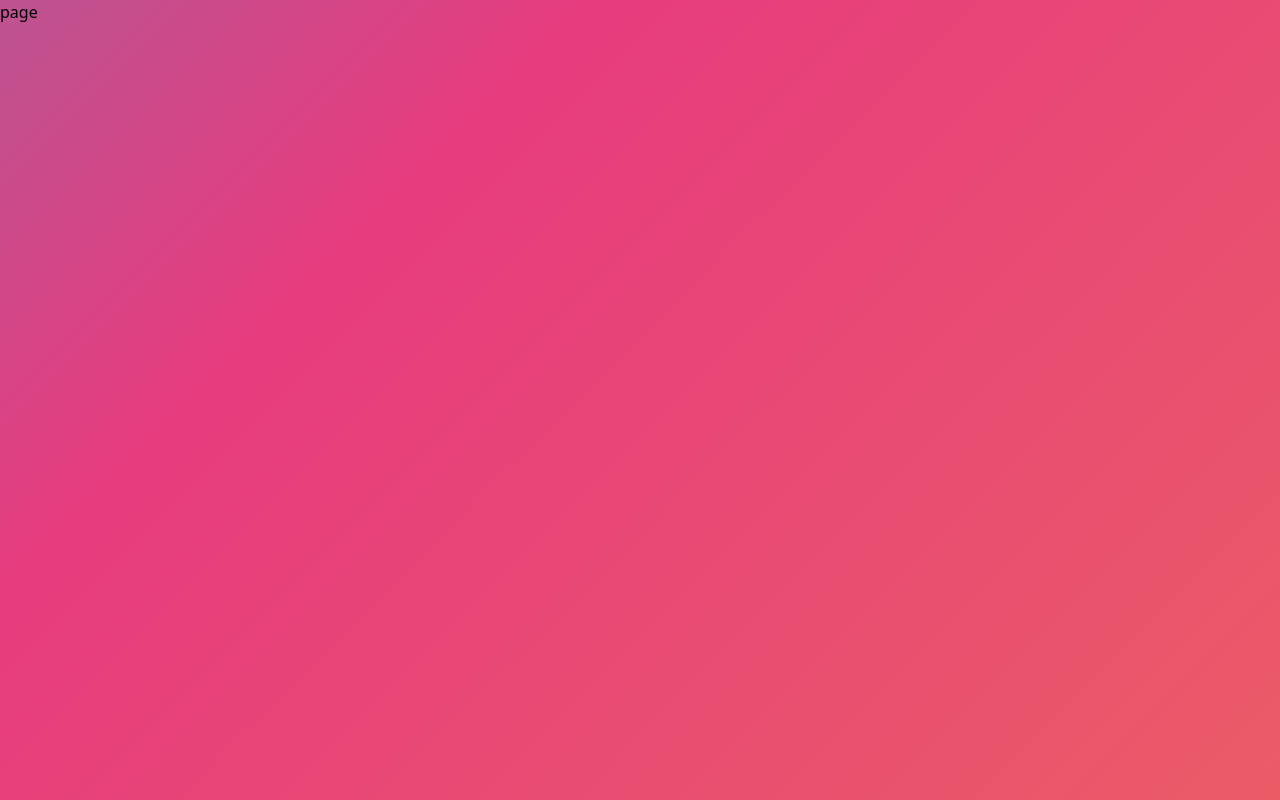
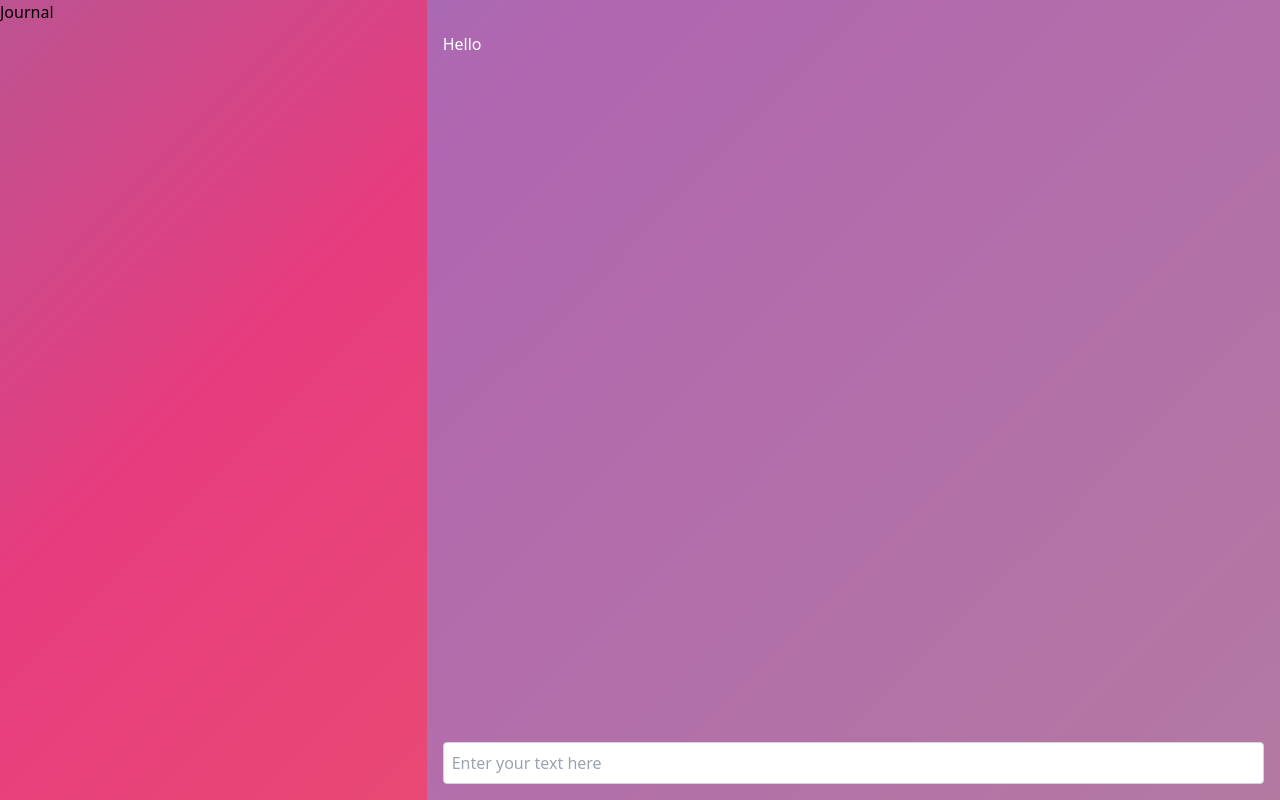
Before and after one commit to nessed/Zen-App, a Next.js app: page /journal in a window 1280 px wide. Built offline with nearby package versions, Linux system fonts and the light colour scheme.

Commit message:
added basic interface

```diff
--- a/src/app/journal/page.js
+++ b/src/app/journal/page.js
@@ -1,5 +1,24 @@
 import React from "react";
 
-export default function journal() {
-  return <div>page</div>;
+export default function Journal() {
+  return (
+    <div className="flex min-h-screen">
+      <div className="w-1/3 flex">
+        <div className="flex-center text-center">Journal</div>
+      </div>
+      <div className="w-2/3  p-4 flex flex-col justify-between bg-opacity-40 bg-blue-400">
+        <div className="h-full">
+          <h2 className="text-2xl font-bold text-white mb-4"> </h2>
+          <p className="text-white ">Hello</p>
+        </div>
+        <div className="mt-4 ">
+          <input
+            type="text"
+            className="w-full p-2 border border-gray-300 rounded"
+            placeholder="Enter your text here"
+          />
+        </div>
+      </div>
+    </div>
+  );
 }
```
